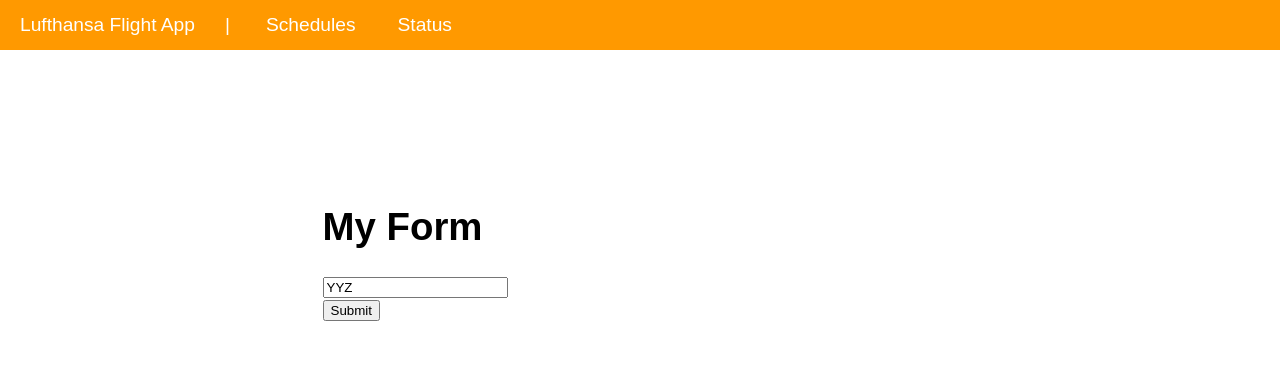
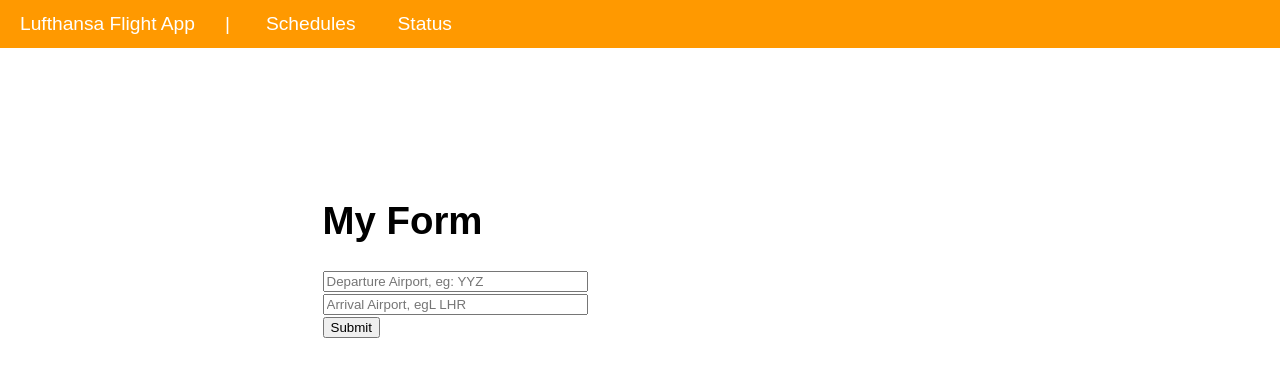
Before and after one commit to chaitanyambilgikar/flight-schedules-react, a React (Create React App) app: page / in a window 1280 px wide. Shown: the top 376 px of the page. Built offline with nearby package versions, Linux system fonts and the light colour scheme.

Commit message:
Add validation to form

```diff
--- a/package.json
+++ b/package.json
@@ -13,6 +13,7 @@
     "@types/react": "^16.9.0",
     "@types/react-dom": "^16.9.0",
     "@types/styled-components": "^5.0.1",
+    "@types/yup": "^0.26.32",
     "enzyme": "^3.11.0",
     "enzyme-adapter-react-16": "^1.15.2",
     "formik": "^2.1.4",
@@ -21,7 +22,8 @@
     "react-scripts": "3.4.0",
     "react-test-renderer": "^16.13.0",
     "styled-components": "^5.0.1",
-    "typescript": "~3.7.2"
+    "typescript": "~3.7.2",
+    "yup": "^0.28.3"
   },
   "scripts": {
     "start": "react-scripts start",
--- a/src/containers/Form/Form.tsx
+++ b/src/containers/Form/Form.tsx
@@ -1,6 +1,7 @@
 import React from 'react';
 import styled from 'styled-components';
-import { Form, FormikProps, Formik } from 'formik';
+import { Form, FormikProps, Formik, FormikHelpers } from 'formik';
+import * as Yup from 'yup';
 import SearchBar from '../SearchBar';
 
 type FormType = {
@@ -8,19 +9,32 @@ type FormType = {
 };
 interface IFormValues {
   departureAirport: string;
+  arrivalAirport: string;
 }
+
+const ScheduleSearchSchema = Yup.object().shape({
+  departureAirport: Yup.string()
+    .required('required'),
+  arrivalAirport: Yup.string()
+    .required('required')
+});
+
 const UnstyledForm: React.FunctionComponent<FormType> = ({
   className,
   ...props
 }) => {
-  const initialValues: IFormValues = { departureAirport: 'YYZ' };
+  const initialValues: IFormValues = { departureAirport: '', arrivalAirport: '' };
   return (
     <div className={className}>
       <h1>My Form</h1>
       <Formik
         initialValues={initialValues}
-        onSubmit={(values, actions) => {
+        validationSchema={ScheduleSearchSchema}
+        validateOnChange={false}
+        validateOnBlur={false}
+        onSubmit={(values: IFormValues, formikHelpers: FormikHelpers<IFormValues>) => {
           console.log('Values: ', values);
+          formikHelpers.setSubmitting(false);
         }}
       >
         {(props: FormikProps<IFormValues>) => (
@@ -30,7 +44,23 @@ const UnstyledForm: React.FunctionComponent<FormType> = ({
               type='search'
               placeholder='Departure Airport, eg: YYZ'
               maxLength={3}
+              size={30}
             />
+            {
+              props.errors.departureAirport && props.touched.departureAirport ?
+              <div>{props.errors.departureAirport}</div> : null
+            }
+            <SearchBar
+              name='arrivalAirport'
+              type='search'
+              placeholder='Arrival Airport, egL LHR'
+              maxLength={3}
+              size={30}
+            />
+            {
+              props.errors.arrivalAirport && props.touched.arrivalAirport ?
+              <div>{props.errors.arrivalAirport}</div> : null
+            }
             <button type='submit'>Submit</button>
           </Form>
         )}
```
Also changed, not shown: 1 other file (tests, documents, lock files or other folders).
